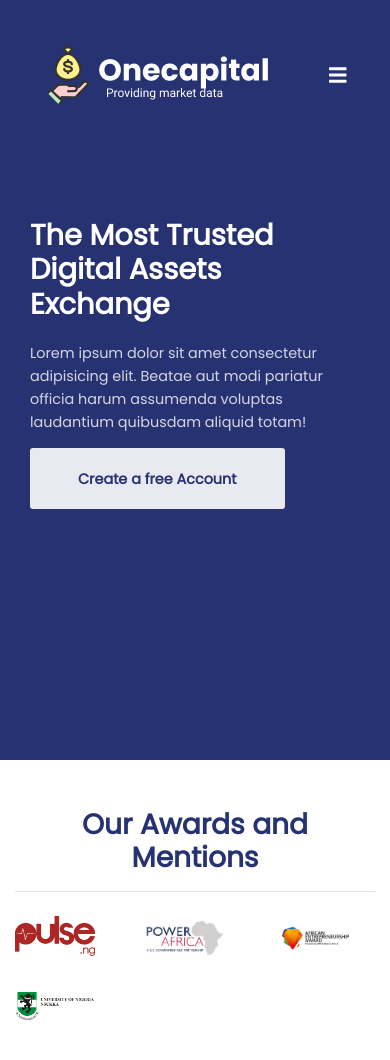
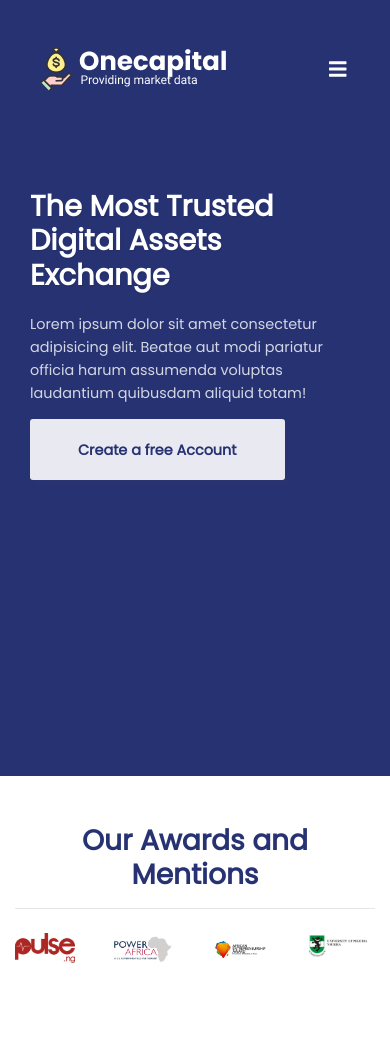
Before and after one commit to Achilles45/onecapital, a Vue app: page / in a window 390 px wide. Shown: the top 1060 px of the page. After the commit the page ends 1014 px from the top, so only its background shows below. Built offline with nearby package versions, Linux system fonts and the light colour scheme.

Commit message:
Fixed logo and toggler issue

```diff
--- a/src/components/Banner.vue
+++ b/src/components/Banner.vue
@@ -199,7 +199,7 @@ export default {
 }
 @media only screen and (max-width: 768px) {
     .banner__wrapper{
-        height: 90vh !important;
+        height: 92vh !important;
     }
      .nav-item:nth-child(5), .nav-item:nth-child(6){
             border: none !important;
@@ -207,7 +207,7 @@ export default {
             padding: 0 !important;
         }
     .hero-section{
-        padding-top: 6rem !important;
+        padding-top: 5rem !important;
         h1{
             font-size: 1.8rem;
         }
--- a/src/components/Partner.vue
+++ b/src/components/Partner.vue
@@ -42,12 +42,12 @@
 }
 .brand__wrapper{
     display: grid;
-    grid-template-columns: repeat(auto-fit, minmax(70px, 1fr));
+    grid-template-columns: repeat(auto-fit, minmax(50px, 1fr));
     grid-gap: 30px;
 }
 @media only screen and (max-width: 768px){
     .brand1{
-        max-width: 80px !important;
+        max-width: 60px !important;
         height: auto;
     }
 }
```
Also changed, not shown: src/assets/logo-img.png.
